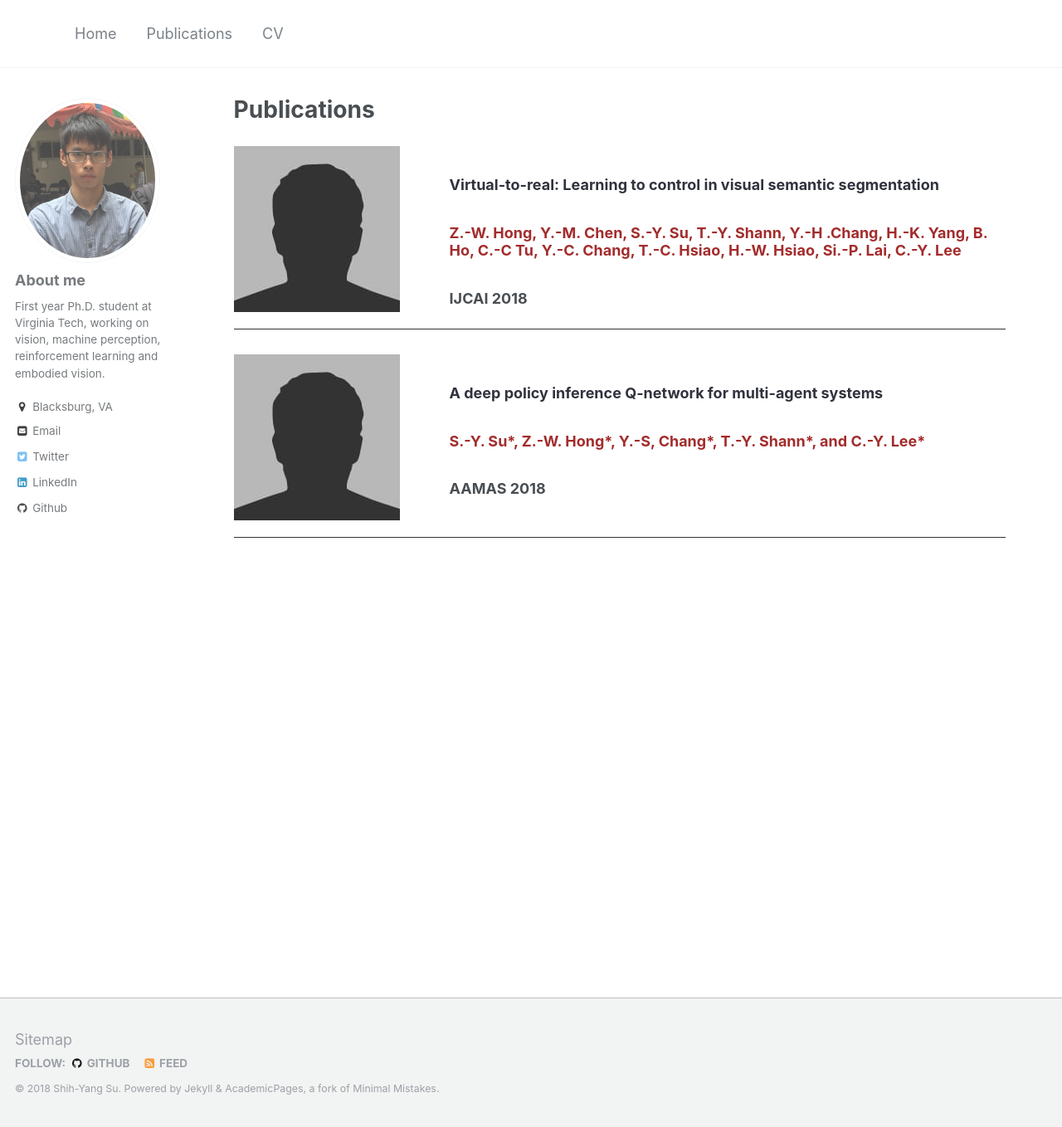
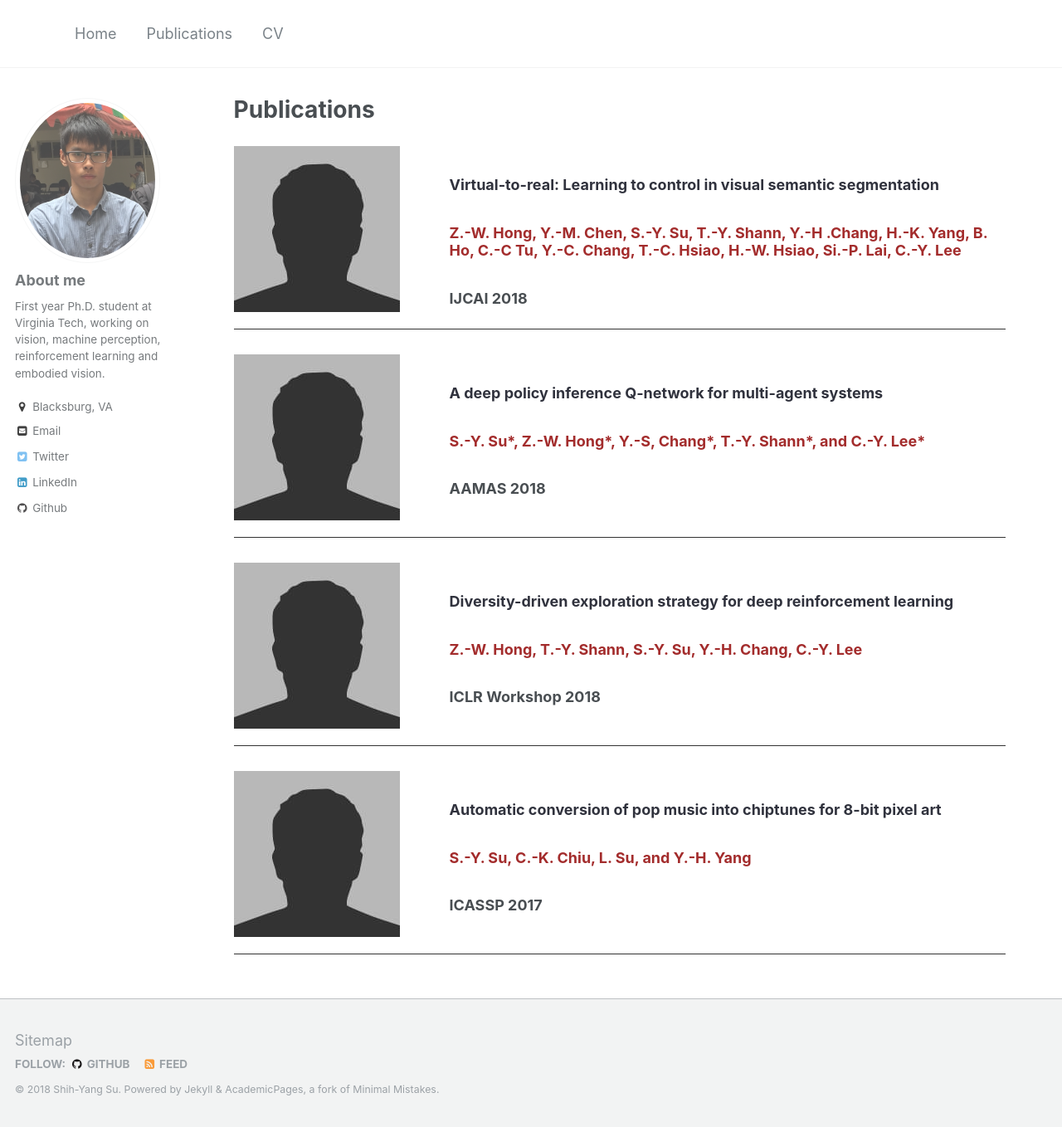
Before and after one commit to LemonATsu/LemonATsu.github.io, a Jekyll site: the page built from _pages/publications.md, in a window 1280 px wide and 1358 px high. Shown: the whole window at 83% size. Built offline with Jekyll 4.4.1, drawn with Linux system fonts in a browser that asks for light colours.

Commit message:
add all pubs

```diff
--- a/_pages/publications.md
+++ b/_pages/publications.md
@@ -20,3 +20,19 @@ author_profile: true
         <h3 class="pub-conf">AAMAS 2018</h3>
     </div>
 </div>
+<div class="pub-container">
+    <div class="pub-thumb"><img src="https://lemonatsu.github.io/images/bio-photo.jpg"></div>
+    <div class="pub-content">
+        <h3 class="pub-title">Diversity-driven exploration strategy for deep reinforcement learning</h3>
+        <h3 class="pub-author">Z.-W. Hong, T.-Y. Shann, <b>S.-Y. Su</b>, Y.-H. Chang, C.-Y. Lee</h3>
+        <h3 class="pub-conf">ICLR Workshop 2018</h3>
+    </div>
+</div>
+<div class="pub-container">
+    <div class="pub-thumb"><img src="https://lemonatsu.github.io/images/bio-photo.jpg"></div>
+    <div class="pub-content">
+        <h3 class="pub-title">Automatic conversion of pop music into chiptunes for 8-bit pixel art</h3>
+        <h3 class="pub-author"><b>S.-Y. Su</b>, C.-K. Chiu, L. Su, and Y.-H. Yang</h3>
+        <h3 class="pub-conf">ICASSP 2017</h3>
+    </div>
+</div>
```
Also changed, not shown: 1 other file.
